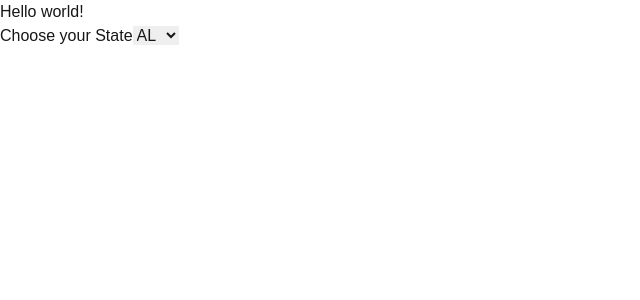
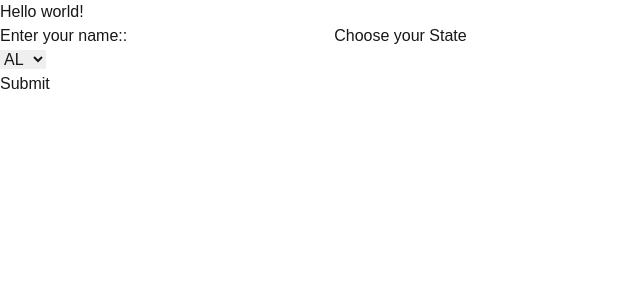
Before and after one commit to ColtonThompson/FoliumFE, a Next.js app: page /testing in a window 1280 px wide. Shown: the top 300 px of the page, without its empty margins (0-640 px from the left). Built offline with nearby package versions, Linux system fonts and the light colour scheme.

Commit message:
Added some experimental code to the testing page.
Working on implementing a submit form element.

```diff
--- a/src/app/testing/components/DropdownBox.tsx
+++ b/src/app/testing/components/DropdownBox.tsx
@@ -2,13 +2,14 @@
 
 export default function DropdownBox({options, label})
 {
-    console.log(options);
+
     return (
         <React.Fragment>
             <label>{label}</label>
+            <br />
             <select>
                 {options.map((option) => (
-                    <option value={option}>
+                    <option key={option} value={option}>
                         {option}
                     </option>
                 ))}
--- /dev/null
+++ b/src/app/testing/components/Form.tsx
@@ -0,0 +1,26 @@
+import React from "react"
+import DropdownBox from "./DropdownBox"
+
+export default function SubmitForm({label})
+{
+
+    const stateAbbreviations = [
+        "AL", "AK", "AZ", "AR", "CA", "CO", "CT", "DE", "FL", "GA", "HI", "ID", "IL", "IN", "IA", "KS", "KY", "LA",
+        "ME", "MD", "MA", "MI", "MN", "MS", "MO", "MT", "NE", "NV", "NH", "NJ", "NM", "NY", "NC", "ND", "OH", "OK",
+        "OR", "PA", "RI", "SC", "SD", "TN", "TX", "UT", "VT", "VA", "WA", "WV", "WI", "WY"
+    ];
+
+     return (
+        <React.Fragment>
+            <form>
+            <label>
+                {label}:
+                <input type="text" name="name" />
+            </label>
+            <DropdownBox options={stateAbbreviations} label="Choose your State"></DropdownBox>
+            <br />
+            <input type="submit" value="Submit" />
+            </form>
+        </React.Fragment>
+    )
+}
--- a/src/app/testing/page.tsx
+++ b/src/app/testing/page.tsx
@@ -1,24 +1,20 @@
 "use client"
 
 import React from "react";
+import { ReactDOM } from "react";
 import DropdownBox from "@/app/testing/components/DropdownBox";
+import SubmitForm from "./components/Form";
+
 
 export default function TestPage()
 {
-    const stateAbbreviations = [
-        "AL", "AK", "AZ", "AR", "CA", "CO", "CT", "DE", "FL", "GA", "HI", "ID", "IL", "IN", "IA", "KS", "KY", "LA",
-        "ME", "MD", "MA", "MI", "MN", "MS", "MO", "MT", "NE", "NV", "NH", "NJ", "NM", "NY", "NC", "ND", "OH", "OK",
-        "OR", "PA", "RI", "SC", "SD", "TN", "TX", "UT", "VT", "VA", "WA", "WV", "WI", "WY"
-    ];
+
     return (
         <React.Fragment>
-            <head>
-                <title>Testing Playground</title>
-            </head>
 
             <h1>Hello world!</h1>
-            <DropdownBox options={stateAbbreviations} label="Choose your State"></DropdownBox>
 
+            <SubmitForm label="Enter your name:"></SubmitForm>
 
         </React.Fragment>
     );
```
